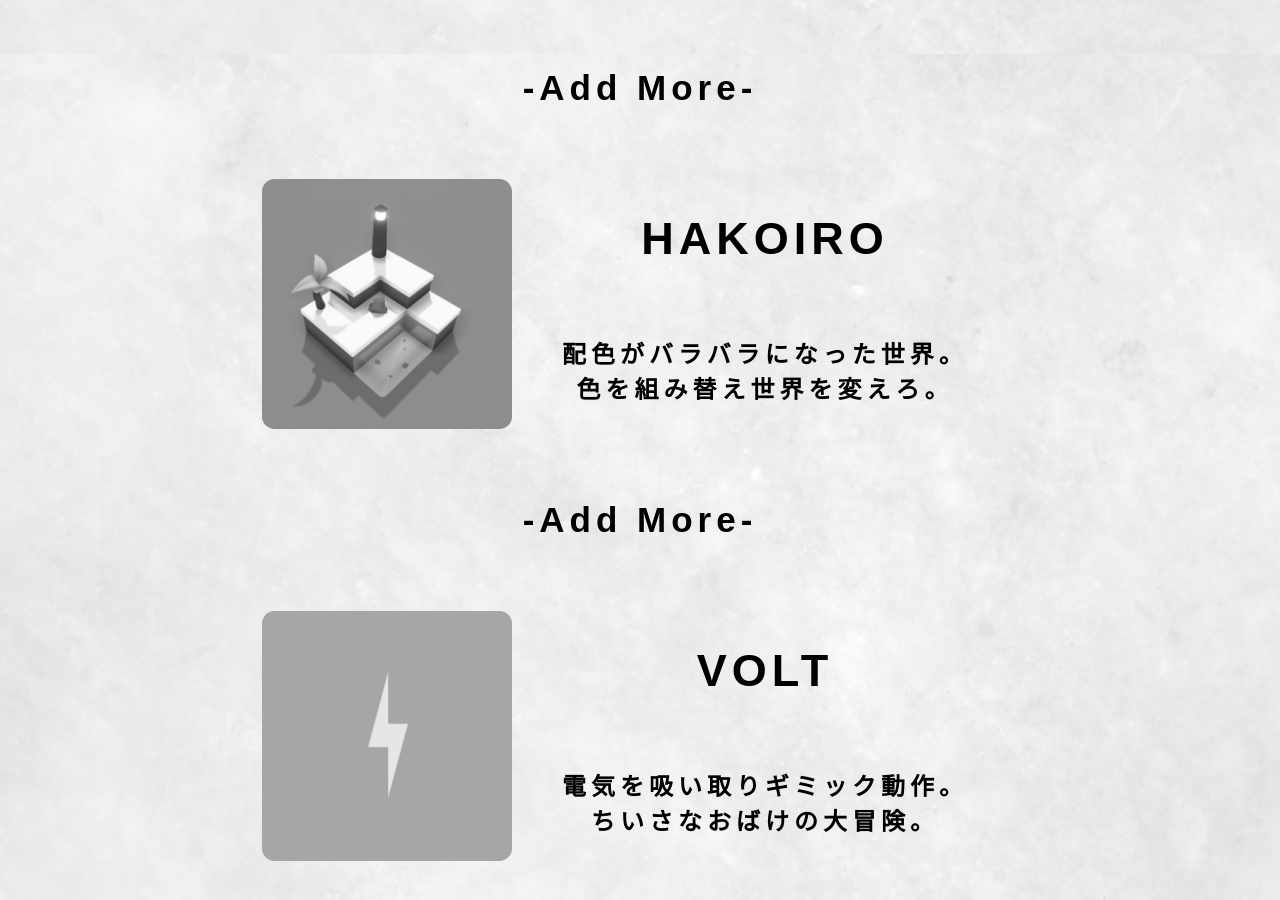
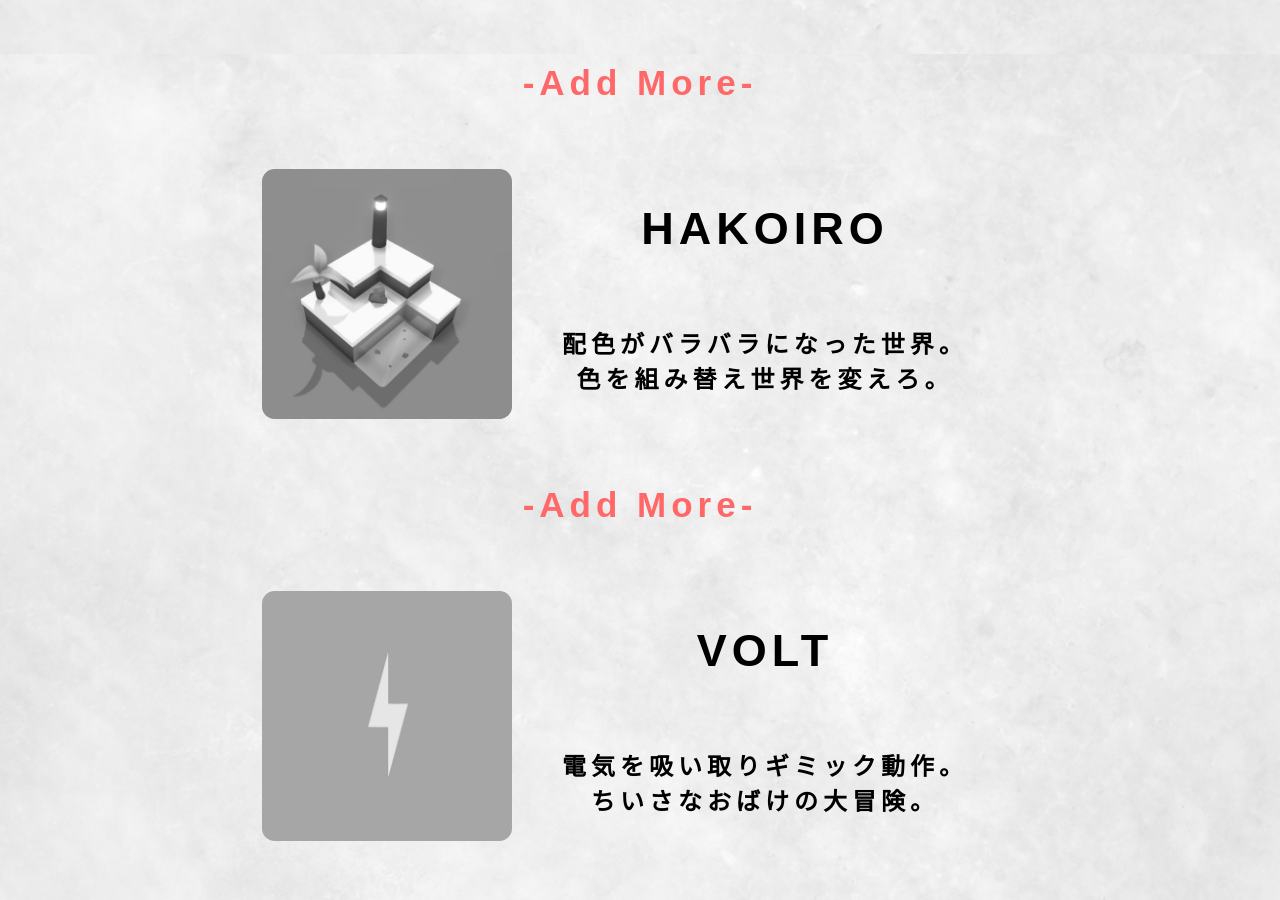
Before and after one commit to Yosshiy/PortfolioWeb, a plain HTML site: page index.html in a window 1280 px wide. Shown: the part 906-1806 px from the top of the page. Drawn offline with Linux system fonts and the light colour scheme.

Commit message:
Update portfolio.css

```diff
--- a/portfolio.css
+++ b/portfolio.css
@@ -12,7 +12,7 @@
   /*--AllWrapper>>Start*/
   /*ページ書式設定*/
   .AllWrapper h1,h2{
-    font-family: 'Agency FB','Arial', monospace;
+    font-family: 'Zen Kaku Gothic Antique', sans-serif;
     letter-spacing: 5px;
     margin:60px 0;
     text-align: center;
@@ -41,7 +41,7 @@
   /*--Title--*/
   .Title{
     font-size: 50px;
-    font-family: 'Agency FB','Arial', monospace;
+    font-family: 'Zen Kaku Gothic Antique', sans-serif;
     color: rgb(255, 255, 255);
     margin: auto;
     letter-spacing: 15px;
@@ -91,16 +91,17 @@
   summary {
     display: block;
     text-align: center;
-    font-family: 'Agency FB','Arial', monospace;
+    font-family: 'Zen Kaku Gothic Antique', sans-serif;
     font-weight: bold;
     letter-spacing: 5px;
-    margin:5px 0;
     font-size: 35px;
+    color: rgb(255, 104, 104);
+
   }
 
   /*アコーディオン内容文*/
   details h2{
-    margin:20px 0;
+    margin:25px 0;
     text-align: left;
   }
   /*--AddMore>>End--*/
```
